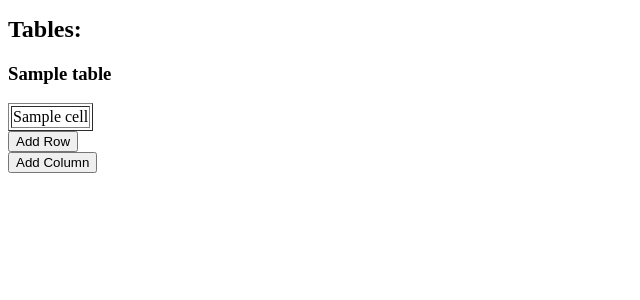
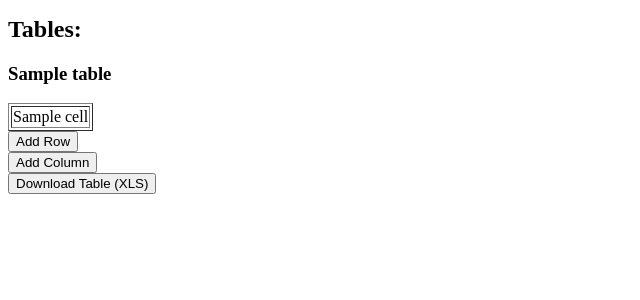
Before and after one commit to ruler31/pupupu, a Flask app: template templates/table.html in a window 1280 px wide. Shown: the part 168-468 px from the top of the page, without its empty margins (0-640 px from the left). Run offline with Flask 3, Linux system fonts and the light colour scheme; the template is opened without the code that fills it: most values are stand-ins (such as "Sample title", 1, 10 or a date in 2020).

Commit message:
add exel

```diff
--- a/main.py
+++ b/main.py
@@ -1,7 +1,7 @@
-from flask import Flask, render_template, request, jsonify
+from flask import Flask, render_template, request, jsonify, send_file
 import re
 app = Flask(__name__)
-
+import xlwt
 
 
 tables = []
@@ -107,6 +107,20 @@ def add_row():
     tables[table_id]['data'].append(['' for _ in range(len(tables[table_id]['data'][0]))])
     return render_template('table.html', tables=tables)
 
+@app.route('/download_table/<int:table_id>', methods=['GET'])
+def download_table(table_id):
+    table = tables[table_id]
+
+    workbook = xlwt.Workbook()
+    sheet = workbook.add_sheet('Table Data')
+
+    for row_index, row in enumerate(table['data']):
+        for col_index, cell in enumerate(row):
+            sheet.write(row_index, col_index, cell)
+
+    file_path = f'table_{table_id}.xls'
+    workbook.save(file_path)
+    return send_file(file_path, as_attachment=True)
 
 if __name__ == '__main__':
     app.run(debug=True)
--- a/templates/table.html
+++ b/templates/table.html
@@ -39,6 +39,9 @@
                 <input type="hidden" name="table_id" value="{{ loop.index0 }}">
                 <button type="submit">Add Column</button>
             </form>
+                <form action="/download_table/{{ loop.index0 }}" method="get">
+                <button type="submit">Download Table (XLS)</button>
+            </form>
         {% endfor %}
     {% else %}
         <p>No tables created yet.</p>
```
Also changed, not shown: 2 other files.
